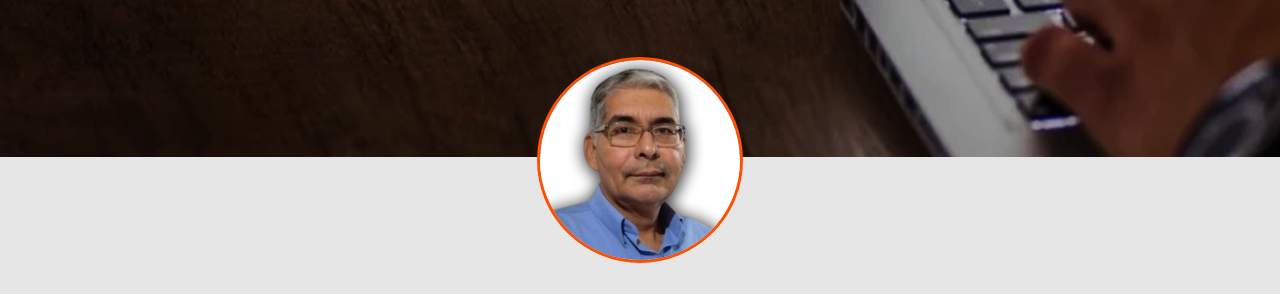
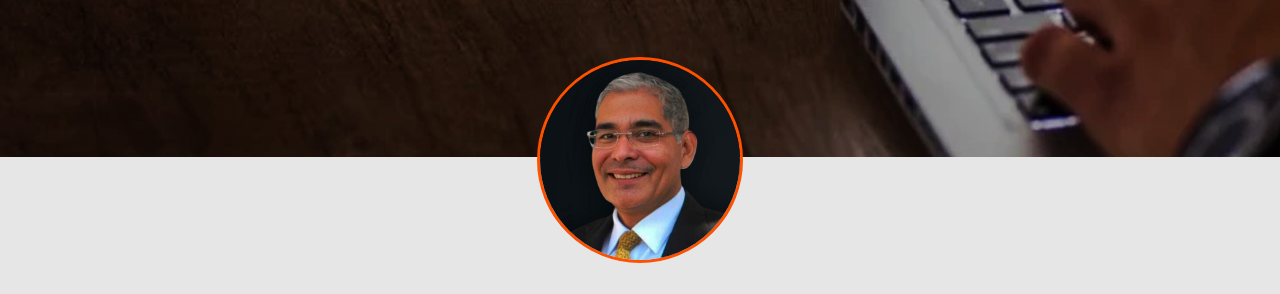
Before and after one commit to u-armando/Proyecto1, a plain HTML site: page cv.html in a window 1280 px wide. Shown: the part 289-583 px from the top of the page. Drawn offline with Linux system fonts and the light colour scheme.

Commit message:
Add files via upload

```diff
--- a/cv.html
+++ b/cv.html
@@ -41,7 +41,7 @@
                 </div>
             </div>
             <div class="foto">
-                <img src="img/foto.png" alt="">
+                <img src="img/foto.jpg" alt="">
             </div>
         </div>
     </section>
```
